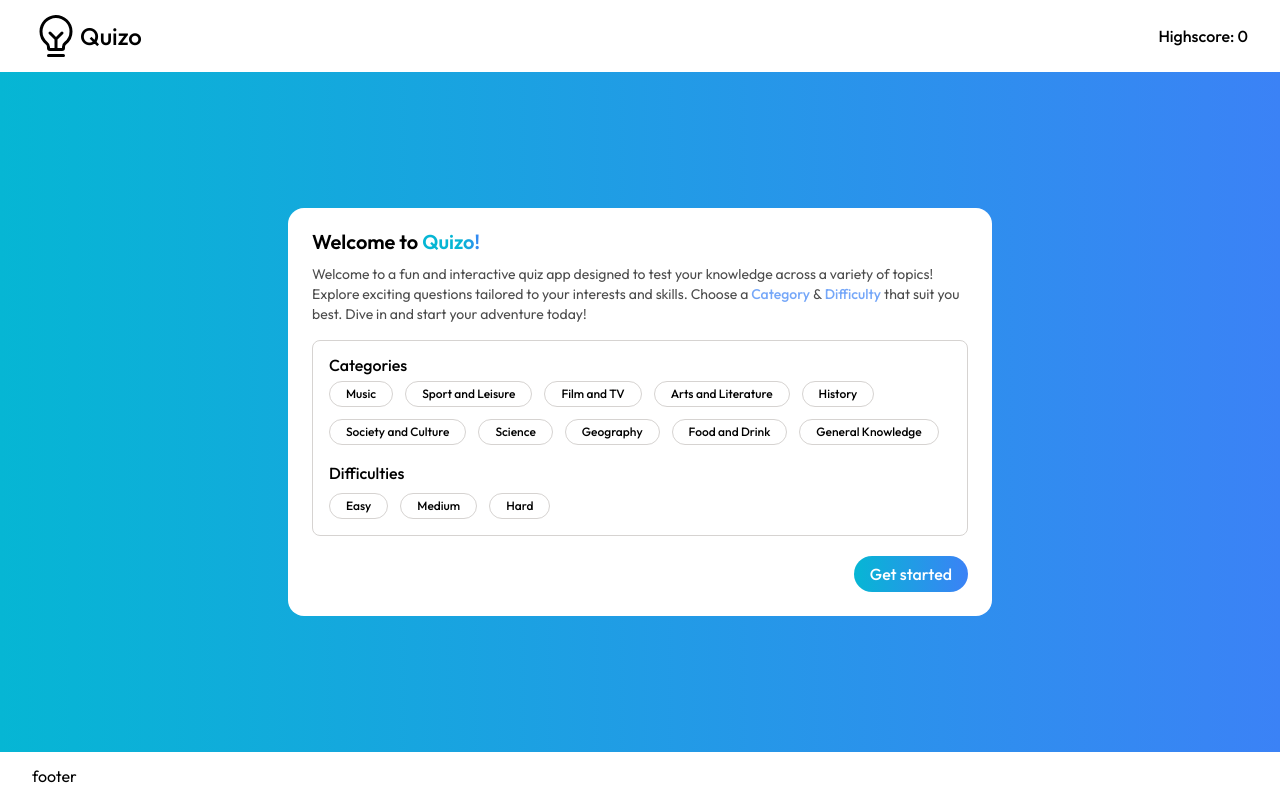
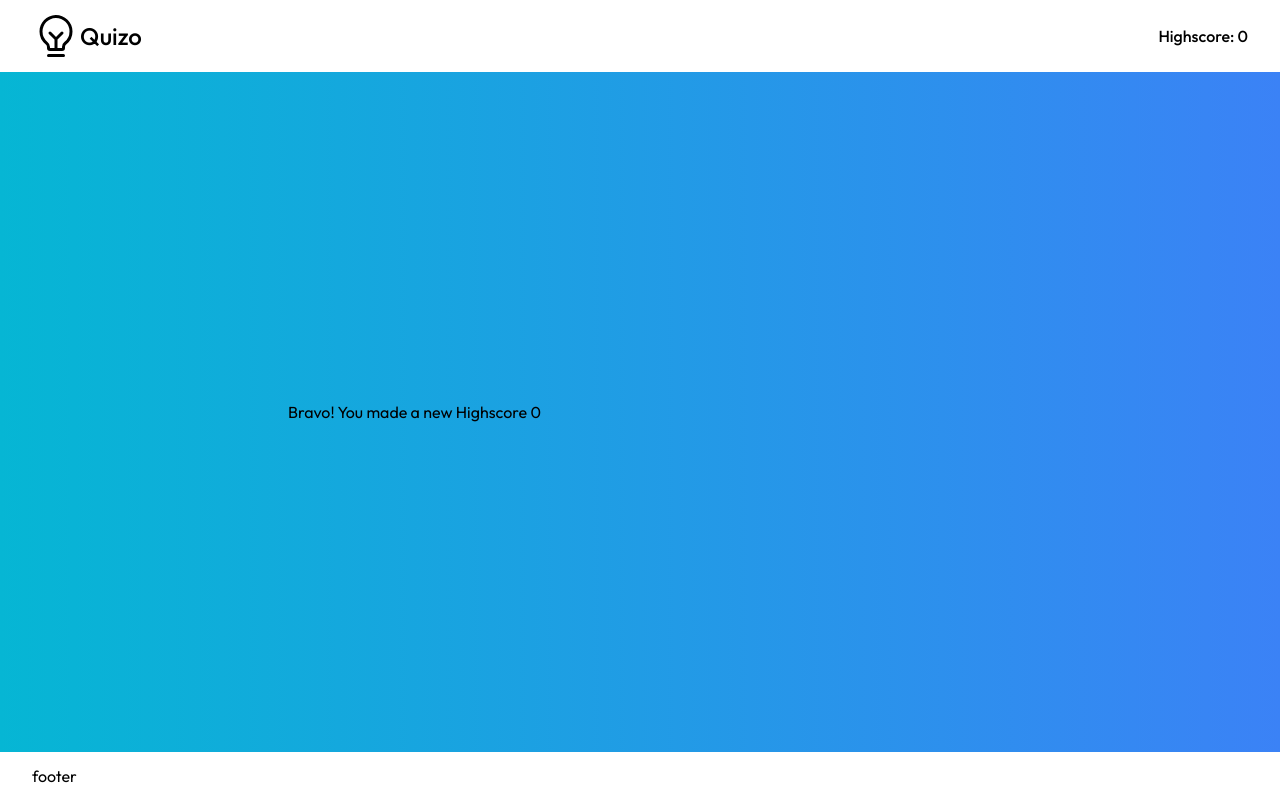
Before and after one commit to code-with-naimish/react-quizo, a React (Vite) app: page / in a window 1280 px wide. Built offline with nearby package versions, Linux system fonts and the light colour scheme.

Commit message:
result progress

```diff
--- a/src/App.tsx
+++ b/src/App.tsx
@@ -12,13 +12,10 @@ import { ToastContainer } from 'react-toastify';
 import { QuestionModel } from "./_models/question.model"
 
 
-
-
-
 const App = () => {
-  const [activeScreen, setActiveScreen] = useState<ScreenEnum>(ScreenEnum.INIT);
+  const [activeScreen, setActiveScreen] = useState<ScreenEnum>(ScreenEnum.RESULT);
   const [questionArr, setQuestionArr] = useState<QuestionModel[]>([]);
-  const [totalScore, setTotalScore] = useState<number>(0)
+  const [totalScore, setTotalScore] = useState<number>(11)
 
   const handleQuestions = (arr: QuestionModel[]) => {
     setQuestionArr(arr);
@@ -44,7 +41,7 @@ const App = () => {
           <div className="max-w-3xl px-8 mx-auto w-full" >
             {activeScreen === ScreenEnum.INIT ? <InitialScreen onGetStarted={handleQuestions} /> : null}
             {activeScreen === ScreenEnum.QUIZ ? <QuizScreen dataArr={questionArr} onSelectRightAnswer={onSelectRightAnswer} onFinish={renderLastScreen} /> : null}
-            {activeScreen === ScreenEnum.RESULT ? <ResultScreen /> : null}
+            {activeScreen === ScreenEnum.RESULT ? <ResultScreen totalScore={totalScore} /> : null}
           </div>
         </div>
       </main>
--- a/src/components/result-screen.tsx
+++ b/src/components/result-screen.tsx
@@ -1,6 +1,40 @@
 
-export default function ResultScreen() {
+enum ResultStatusEnum {
+  FAILED = "FAILED",
+  PASSED = "PASSED",
+  HIGHSCORE = "HIGHSCORE"
+}
+
+export default function ResultScreen(props: {
+  totalScore: number
+}) {
+  const highScore = 0;
+  let result: {
+    status: ResultStatusEnum,
+    message: string
+  } | null = null;
+
+  if (props.totalScore < 10) {
+    result = {
+      message: "You are Failed!",
+      status: ResultStatusEnum.FAILED
+    }
+
+  } else if (props.totalScore >= highScore) {
+    result = {
+      message: "Bravo! You made a new Highscore",
+      status: ResultStatusEnum.HIGHSCORE
+    }
+  } else {
+    result = {
+      message: "You are Passed!",
+      status: ResultStatusEnum.PASSED
+    }
+  }
+
+
   return (
-    <div>ResultScreen</div>
+
+    <div>{result.message} {highScore}</div>
   )
 }
```
